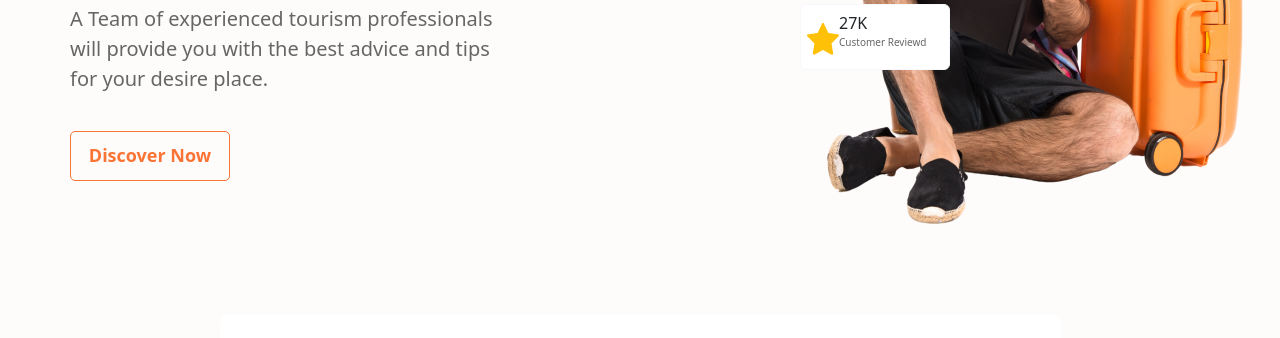
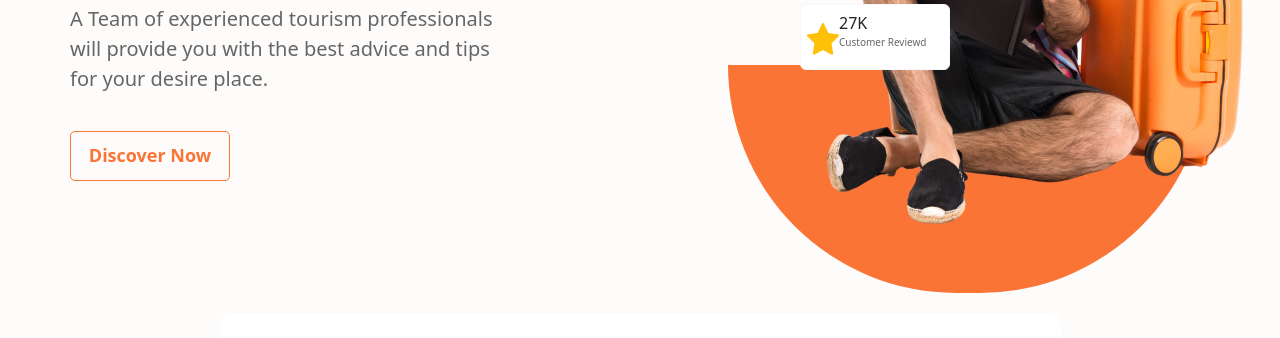
Before and after one commit to Juan9Walteros/WorkShop1.1, a plain HTML site: page index.html in a window 1280 px wide. Shown: the part 396-734 px from the top of the page. Drawn offline with nearby package versions, Linux system fonts and the light colour scheme; a web font is replaced by a local one.

Commit message:
terminada la pagina

```diff
--- a/index.html
+++ b/index.html
@@ -75,6 +75,9 @@
       </div>
       <div class="imgdere">
         <img class="imgAvion" src="./img/Element.png">
+
+        <div class="medio-circulo">
+      </div>
 
         <img class="turista" src="./img/tourist-with-thumb-up__1_-removebg 1.png" alt="...">
 
--- a/style.css
+++ b/style.css
@@ -49,6 +49,16 @@
     position: relative;
     left: 200px;
 
+  }
+  .medio-circulo{
+    width: 400px;
+    height: 190px;
+    top: calc(60%);
+    left: calc(60%);
+    background-color: #FA7436;
+    border-radius: 0 0 200px 200px;
+    position: absolute;
+    scale: 120%;
   }
   .imgAvion2{
     position: absolute;
```
